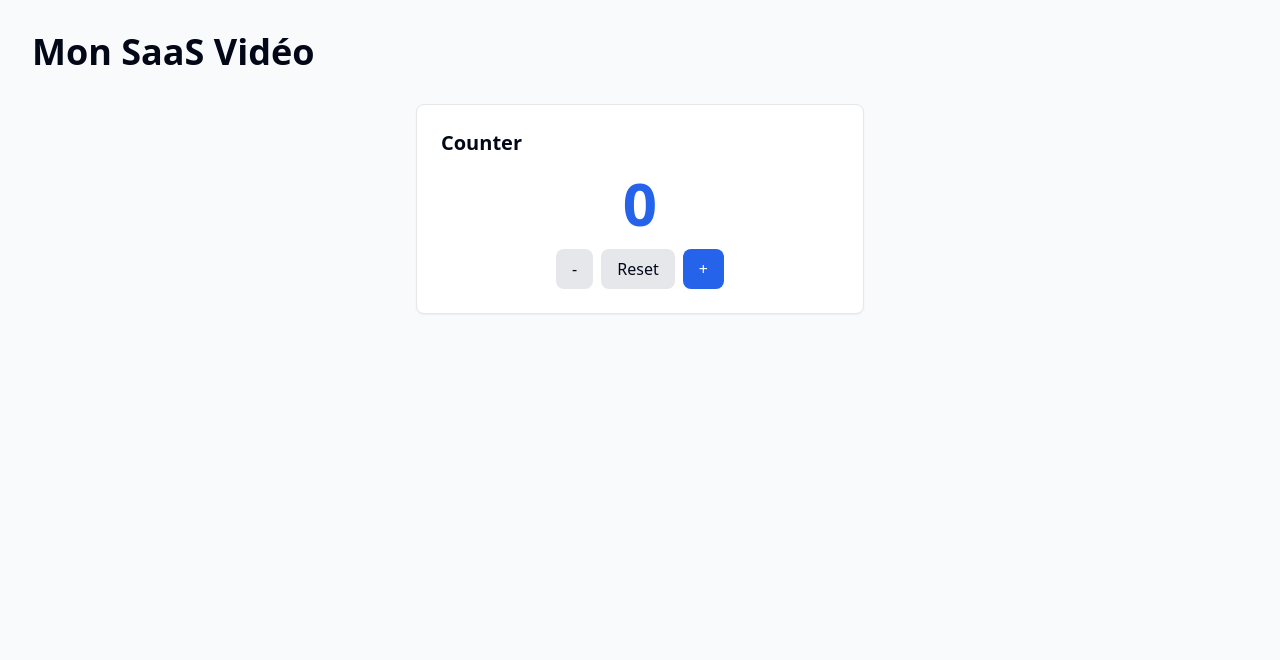
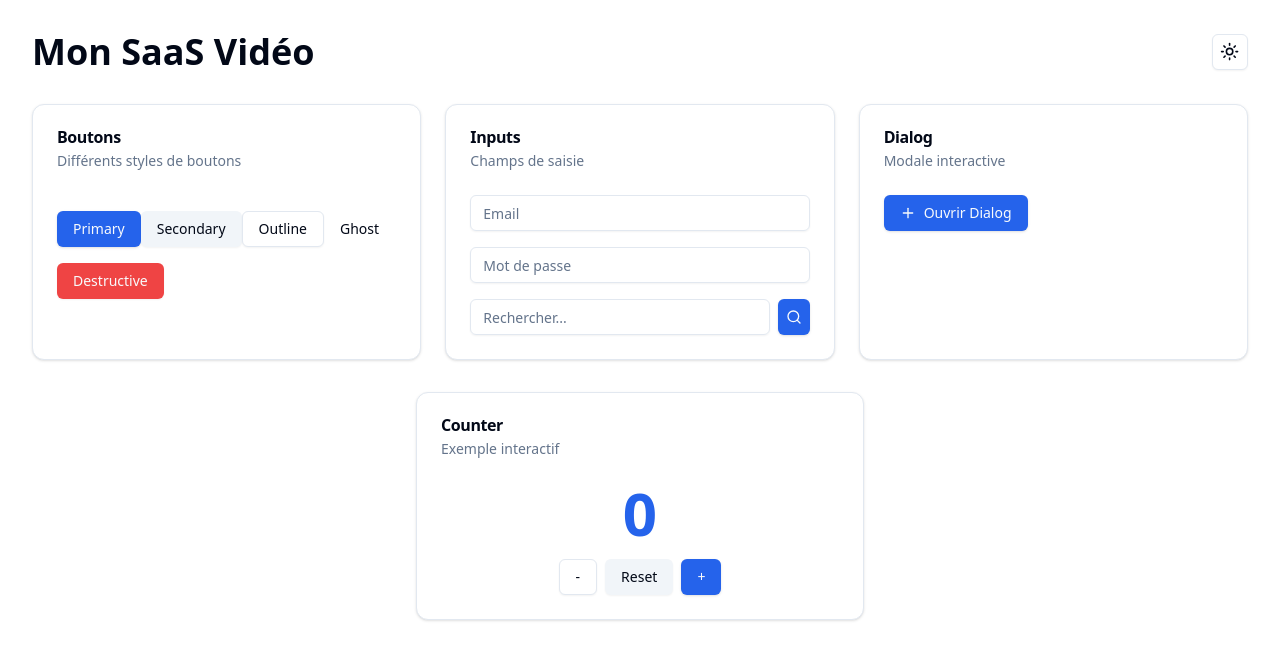
Before and after one commit to Wevavan/saas-video-ecommerce, a React (Vite) app in the folder frontend/: page / in a window 1280 px wide. Shown: the top 660 px of the page. Built offline with nearby package versions, Linux system fonts and the light colour scheme.

Commit message:
correction vercel prob8

```diff
--- a/frontend/src/App.tsx
+++ b/frontend/src/App.tsx
@@ -1,39 +1,111 @@
 import { useState } from "react"
+import { Button } from "@/components/ui/Button"
+import { Input } from "@/components/ui/Input"
+import { Card, CardContent, CardDescription, CardHeader, CardTitle } from "@/components/ui/Card"
+import { Dialog, DialogContent, DialogDescription, DialogHeader, DialogTitle, DialogTrigger } from "@/components/ui/dialog"
+import { ThemeToggle } from "@/components/theme-toggle"
+import { Search, Plus } from "lucide-react"
 
 function App() {
   const [count, setCount] = useState(0)
 
   return (
-    <div className="min-h-screen bg-gray-50">
+    <div className="min-h-screen bg-background">
       <div className="container mx-auto p-8">
-        <h1 className="text-4xl font-bold mb-8">Mon SaaS Vidéo</h1>
+        {/* Header avec toggle de thème */}
+        <div className="flex justify-between items-center mb-8">
+          <h1 className="text-4xl font-bold">Mon SaaS Vidéo</h1>
+          <ThemeToggle />
+        </div>
 
-        <div className="bg-white rounded-lg shadow-sm border border-gray-200 p-6 max-w-md mx-auto">
-          <h2 className="text-xl font-semibold mb-4">Counter</h2>
-          <div className="text-center space-y-4">
-            <div className="text-6xl font-bold text-blue-600">{count}</div>
+        {/* Grid de démonstration */}
+        <div className="grid grid-cols-1 md:grid-cols-2 lg:grid-cols-3 gap-6 mb-8">
+          {/* Card 1 - Buttons */}
+          <Card>
+            <CardHeader>
+              <CardTitle>Boutons</CardTitle>
+              <CardDescription>Différents styles de boutons</CardDescription>
+            </CardHeader>
+            <CardContent className="space-y-4">
+              <Button>Primary</Button>
+              <Button variant="secondary">Secondary</Button>
+              <Button variant="outline">Outline</Button>
+              <Button variant="ghost">Ghost</Button>
+              <Button variant="destructive">Destructive</Button>
+            </CardContent>
+          </Card>
+
+          {/* Card 2 - Input */}
+          <Card>
+            <CardHeader>
+              <CardTitle>Inputs</CardTitle>
+              <CardDescription>Champs de saisie</CardDescription>
+            </CardHeader>
+            <CardContent className="space-y-4">
+              <Input placeholder="Email" type="email" />
+              <Input placeholder="Mot de passe" type="password" />
+              <div className="flex space-x-2">
+                <Input placeholder="Rechercher..." />
+                <Button size="icon">
+                  <Search className="h-4 w-4" />
+                </Button>
+              </div>
+            </CardContent>
+          </Card>
+
+          {/* Card 3 - Dialog */}
+          <Card>
+            <CardHeader>
+              <CardTitle>Dialog</CardTitle>
+              <CardDescription>Modale interactive</CardDescription>
+            </CardHeader>
+            <CardContent>
+              <Dialog>
+                <DialogTrigger asChild>
+                  <Button>
+                    <Plus className="h-4 w-4 mr-2" />
+                    Ouvrir Dialog
+                  </Button>
+                </DialogTrigger>
+                <DialogContent>
+                  <DialogHeader>
+                    <DialogTitle>Créer un nouveau projet</DialogTitle>
+                    <DialogDescription>
+                      Remplissez les informations ci-dessous pour créer votre projet.
+                    </DialogDescription>
+                  </DialogHeader>
+                  <div className="space-y-4">
+                    <Input placeholder="Nom du projet" />
+                    <Input placeholder="Description" />
+                    <Button className="w-full">Créer</Button>
+                  </div>
+                </DialogContent>
+              </Dialog>
+            </CardContent>
+          </Card>
+        </div>
+
+        {/* Section Counter */}
+        <Card className="max-w-md mx-auto">
+          <CardHeader>
+            <CardTitle>Counter</CardTitle>
+            <CardDescription>Exemple interactif</CardDescription>
+          </CardHeader>
+          <CardContent className="text-center space-y-4">
+            <div className="text-6xl font-bold text-primary">{count}</div>
             <div className="flex justify-center space-x-2">
-              <button
-                onClick={() => setCount(count - 1)}
-                className="px-4 py-2 bg-gray-200 hover:bg-gray-300 rounded-lg"
-              >
+              <Button onClick={() => setCount(count - 1)} variant="outline">
                 -
-              </button>
-              <button
-                onClick={() => setCount(0)}
-                className="px-4 py-2 bg-gray-200 hover:bg-gray-300 rounded-lg"
-              >
+              </Button>
+              <Button onClick={() => setCount(0)} variant="secondary">
                 Reset
-              </button>
-              <button
-                onClick={() => setCount(count + 1)}
-                className="px-4 py-2 bg-blue-600 hover:bg-blue-700 text-white rounded-lg"
-              >
+              </Button>
+              <Button onClick={() => setCount(count + 1)}>
                 +
-              </button>
+              </Button>
             </div>
-          </div>
-        </div>
+          </CardContent>
+        </Card>
       </div>
     </div>
   )
```
